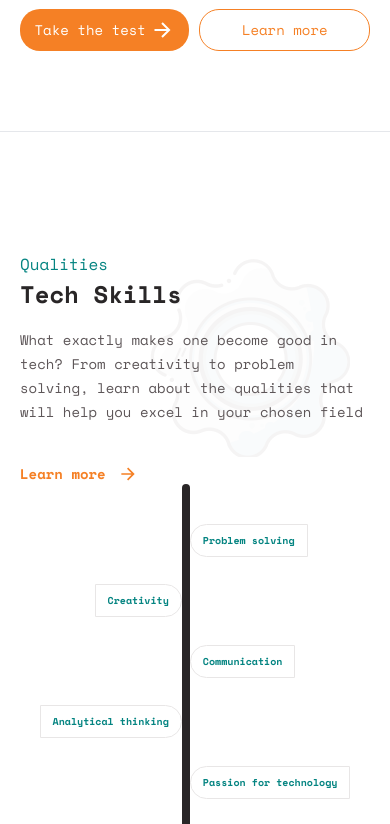
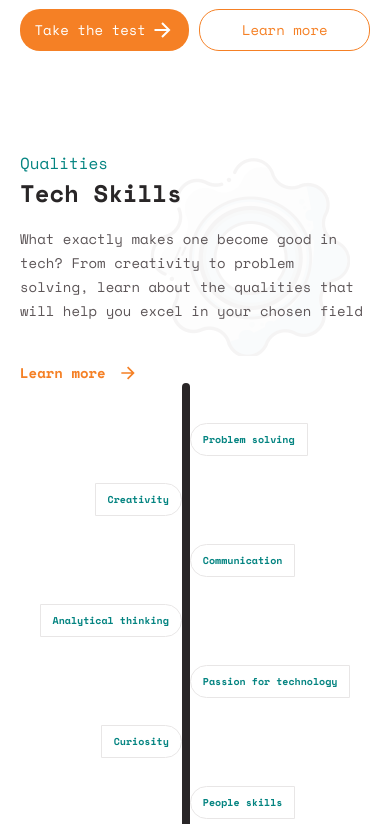
Before and after one commit to kingjamesx/quiz-app, a Next.js app: page / in a window 390 px wide. Shown: the part 880-1704 px from the top of the page. Built offline with nearby package versions, Linux system fonts and the light colour scheme.

Commit message:
tech skills

```diff
--- a/components/home-page/Qualities.jsx
+++ b/components/home-page/Qualities.jsx
@@ -5,7 +5,7 @@ import techskillIllustration from '../../public/images/techskills-Illustration.p
 
 const Qualities = () => {
   return (
-    <section className="border-t bg-techskills-pattern bg-cover px-5 xl:px-20 sm:px-10 pb-[100px] lg:mt-[100px] pt-[120px] lg:pt-[100px] flex flex-col-reverse lg:flex-row justify-between items-center">
+    <section className="sm:border-t bg-techskills-pattern bg-cover px-5 xl:px-20 sm:px-10 pb-[100px] lg:mt-[100px] mt-0 pt-[20px] lg:pt-[100px] flex flex-col-reverse lg:flex-row justify-between items-center">
       {/* left side */}
       <div className="flex">
         <div className=" flex flex-col gap-[88px] mt-[100px] items-end">
```
